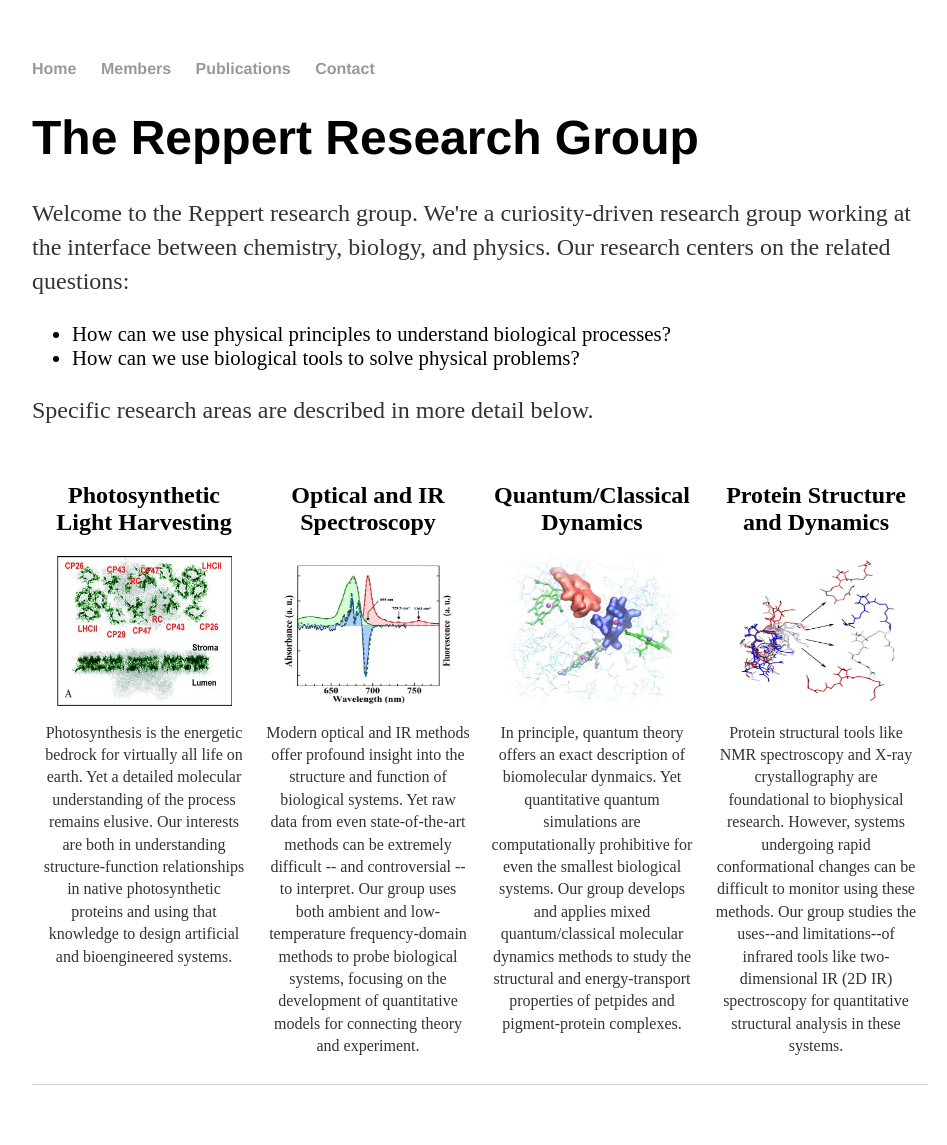
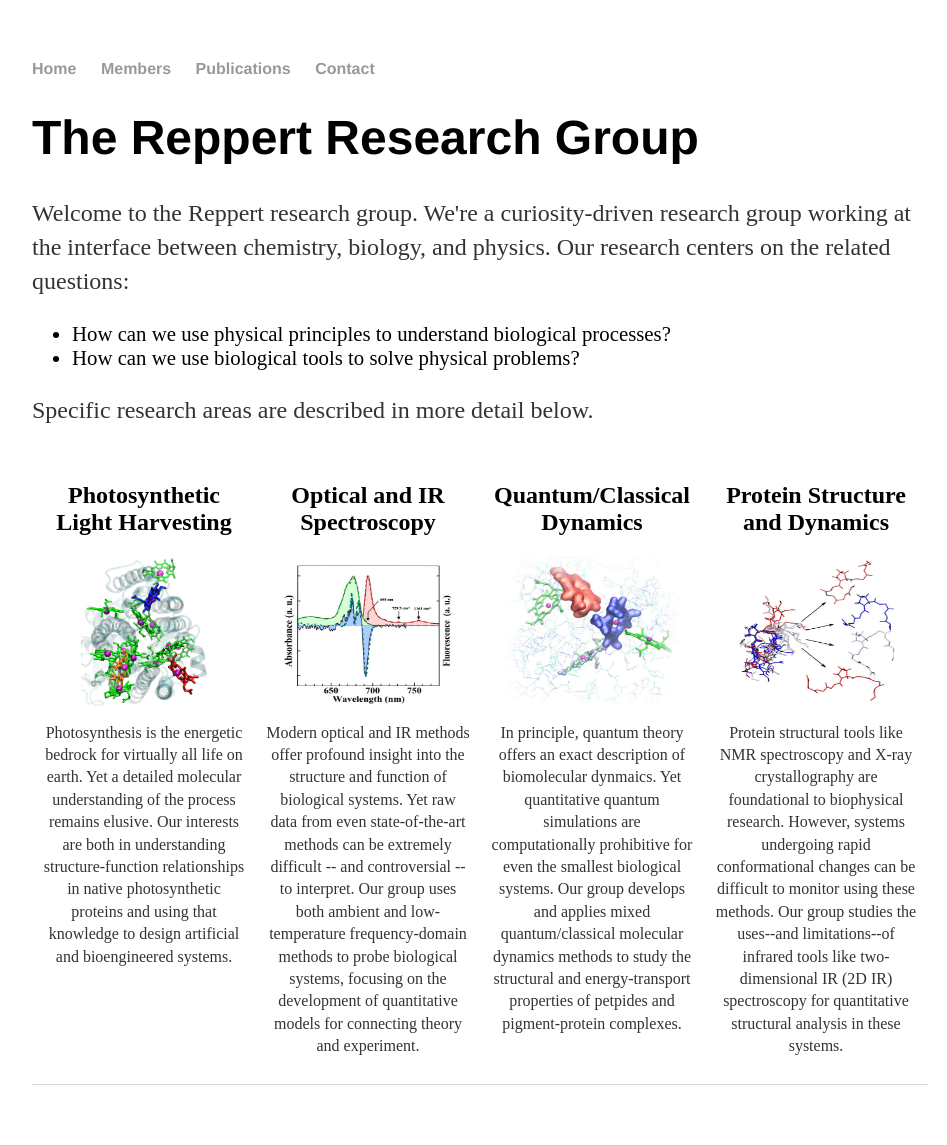
Before and after one commit to mreppert/mreppert.github.io, a Jekyll site: the page built from index.html, in a window 1280 px wide. Shown: the whole page, without its empty margins (160-1107 px from the left). Built offline with Jekyll 4.4.1, drawn with Linux system fonts in a browser that asks for light colours.

Commit message:
Update index.html

```diff
--- a/index.html
+++ b/index.html
@@ -52,7 +52,7 @@ img {
 <div class="row">
 	<div class="column">
 		<h2 style="text-align:center;"}>Photosynthetic Light Harvesting</h2>
-		<img src="/psii_structure.jpg" width="175" height="150">
+		<img src="/cp47_stromal_mutants.jpg" width="127" height="150">
 	  	<p style="text-align:center; font-size:100%;"}>Photosynthesis is the energetic bedrock for virtually all life on earth. Yet a detailed molecular understanding of the process remains elusive. Our interests are both in understanding structure-function relationships in native photosynthetic proteins and using that knowledge to design artificial and bioengineered systems.</p>
 	</div>
 	<div class="column">
```
